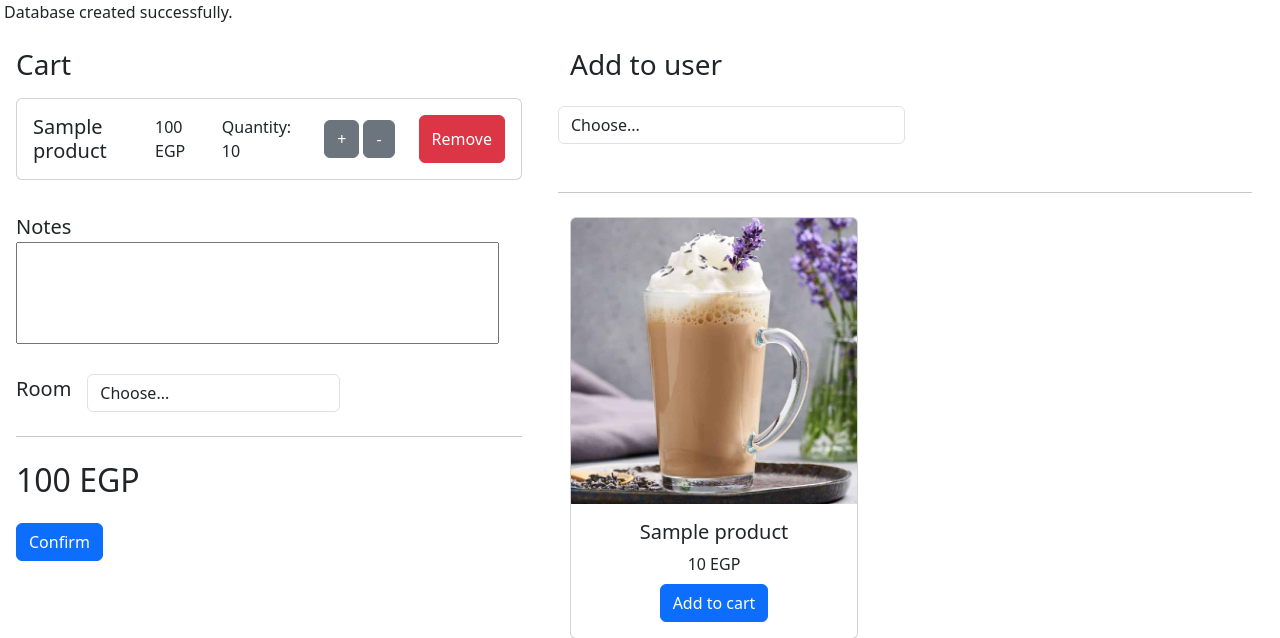
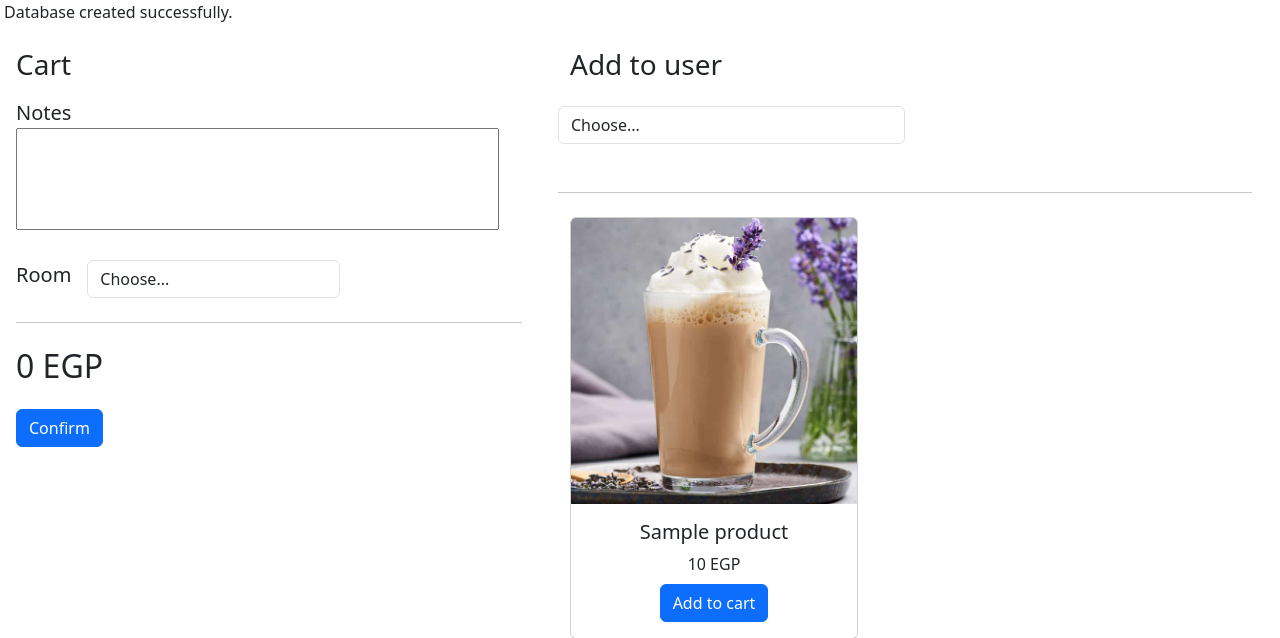
Before and after one commit to hussein-elmlah/php-cafe-ordering-app, a PHP site: page / in a window 1280 px wide. Shown: the part 62-700 px from the top of the page. Run offline with PHP 8.4, Linux system fonts and the light colour scheme; tables that the repository leaves empty or names only in its code hold one stand-in row (values such as "Sample post"); data that the repository does not hold is empty; a stand-in replaces the project's code that opens the database connection; some libraries are stand-ins or nearby versions.

Commit message:
Implement cart in admin home using session

```diff
--- a/controllers/admin_home_controller.php
+++ b/controllers/admin_home_controller.php
@@ -78,12 +78,5 @@ class AdminHomeController
 
 $adminHomeController = new AdminHomeController();
 
-switch ($action) {
-    case "add-to-cart":
-        echo "opaaaaaaa";
-        break;
-    default:
-        $adminHomeController->showHome($adminHomeController->getProducts());
-        $adminHomeController->getProducts();
-        break;
-}
+$adminHomeController->showHome($adminHomeController->getProducts());
+$adminHomeController->getProducts();
--- a/includes/cart.php
+++ b/includes/cart.php
@@ -6,7 +6,7 @@ require_once "utilities/redirectToView.php";
 
 <h3 class="mt-4">Cart</h3>
 <form method="post" action="?view=admin-home">
-    <?php foreach ($products as $product) : ?>
+    <?php foreach ($_SESSION['cart'] as $product) : ?>
         <div class="card my-3 w-100">
             <div class="card-body d-flex">
                 <div class="d-flex flex-row justify-content-between align-items-center w-50 me-3">
@@ -15,8 +15,8 @@ require_once "utilities/redirectToView.php";
                 </div>
                 <div class="d-flex justify-content-end align-items-center gap-1 w-50 me-4">
                     <p class="me-3">Quantity: <?php echo $product['quantity']; ?></p>
-                    <button name="increase_count" value="<?php echo $product['id'] . " " . ($product['quantity'] + 1); ?>" class="btn btn-secondary btn-increase">+</button>
-                    <button name="decrease_count" value="<?php echo $product['id'] . " " . ($product['quantity'] - 1); ?>" class="btn btn-secondary btn-decrease">-</button>
+                    <button name="change_count" value="<?php echo $product['id'] . " " . ($product['quantity'] + 1); ?>" class="btn btn-secondary btn-increase">+</button>
+                    <button name="change_count" value="<?php echo $product['id'] . " " . ($product['quantity'] - 1); ?>" class="btn btn-secondary btn-decrease">-</button>
                 </div>
                 <button name="remove_product" value="<?php echo $product['id']; ?>" class="btn btn-danger">Remove</button>
             </div>
@@ -42,7 +42,7 @@ require_once "utilities/redirectToView.php";
 <h2>
     <?php
     $totalPrice = 0;
-    foreach ($products as $product) {
+    foreach ($_SESSION['cart'] as $product) {
         $totalPrice += $product['price'] * $product['quantity'];
     }
 
@@ -56,39 +56,32 @@ require_once "utilities/redirectToView.php";
 if (isset($_POST['remove_product'])) {
     $productId = $_POST['remove_product'];
 
-    $db = Database::getInstance();
-    $db->connect(DB_HOST, DB_USER, DB_PASSWORD, DB_NAME);
-    $db->delete('products', $productId);
+    // $db = Database::getInstance();
+    // $db->connect(DB_HOST, DB_USER, DB_PASSWORD, DB_NAME);
+    // $db->delete('products', $productId);
 
-    // unset($_POST['remove_product']);
+    $db_products = array_values(array_filter($_SESSION['cart'], fn ($obj) => $obj['id'] != $productId));
+    $_SESSION['cart'] = $db_products;
+
     echo "<script>window.location.reload()</script>";
 }
 
-if (isset($_POST['increase_count'])) {
-    $data = $_POST['increase_count'];
+if (isset($_POST['change_count'])) {
+    $data = $_POST['change_count'];
     $data = explode(" ", $data);
 
     $productId = $data[0];
     $productQuantity = $data[1];
 
-    $db = Database::getInstance();
-    $db->connect(DB_HOST, DB_USER, DB_PASSWORD, DB_NAME);
-    $db->update('products', $productId, "quantity=$productQuantity");
+    // $db = Database::getInstance();
+    // $db->connect(DB_HOST, DB_USER, DB_PASSWORD, DB_NAME);
+    // $db->update('products', $productId, "quantity=$productQuantity");
+
+    $index = array_search($productId, array_column($_SESSION['cart'], 'id'));
+
+    if ($index !== false) {
+        $_SESSION['cart'][$index]['quantity'] = $productQuantity;
+    }
 
     echo "<script>window.location.reload()</script>";
 }
-
-if (isset($_POST['decrease_count'])) {
-    $data = $_POST['decrease_count'];
-    $data = explode(" ", $data);
-
-    $productId = $data[0];
-    $productQuantity = $data[1];
-
-    $db = Database::getInstance();
-    $db->connect(DB_HOST, DB_USER, DB_PASSWORD, DB_NAME);
-    $db->update('products', $productId, "quantity=$productQuantity");
-
-    echo "<script>window.location.reload()</script>";
-}
-?>
--- a/includes/products_list.php
+++ b/includes/products_list.php
@@ -14,6 +14,25 @@
 </form>
 
 <?php if (isset($_GET['product'])) {
-    $_SESSION['cart'][] = $_GET['product'];
+    $db = Database::getInstance();
+    $db->connect(DB_HOST, DB_USER, DB_PASSWORD, DB_NAME);
+    $db_products = $db->select('products');
+    $db_product = array_values(array_filter($db_products, fn($obj) => $obj['id'] == $_GET['product']));
+
+    function objectExists($array, $object) {
+        foreach ($array as $item) {
+            if ($item['id'] == $object['id']) {
+                return true;
+            }
+        }
+        return false;
+    }
+
+    $drink = $db_product[0];
+    $drink['quantity'] = 1;
+
+    if (!objectExists($_SESSION['cart'], $drink)) {
+        $_SESSION['cart'][] = $drink;
+    }
 }
 ?>
```
